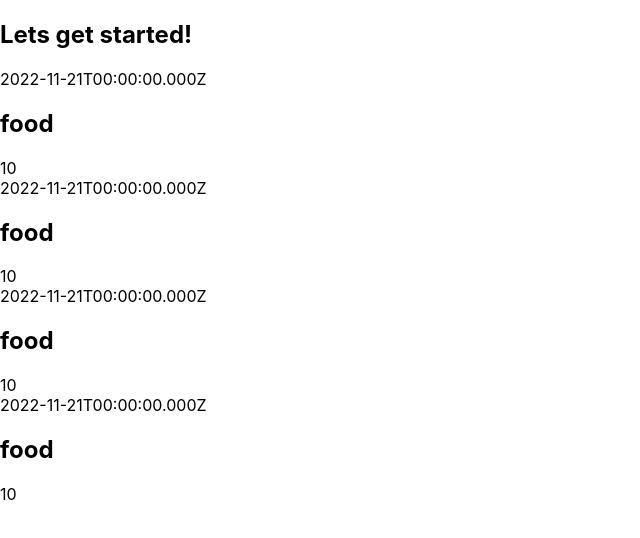
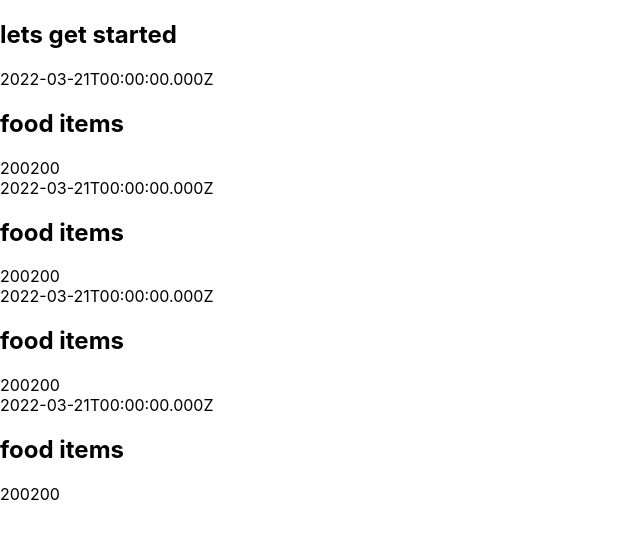
Before and after one commit to tanukeshari/tanukeshari-expenseitem, a React (Create React App) app: page / in a window 1280 px wide. Shown: the top 538 px of the page, without its empty margins (0-640 px from the left). Built offline with nearby package versions, Linux system fonts and the light colour scheme.

Commit message:
props.js

```diff
--- a/src/App.js
+++ b/src/App.js
@@ -24,65 +24,50 @@
 
 // export default App;
 
+
+
+
 import ExpenseItem from "./expenseitem";
 function App(){
 
-  const expenses=[
-    {
+  const expenses= [
+    { id: 'e1',
+    title:'food items',
+     amount: 100, Date:
+      new Date(2022, 2, 21)},
 
-
-      id:'e1',
-      title:'Brush',
-      amount:20,
-      Date:new Date(2021, 6,17),
-    },
       { id: 'e2',
-    title:' food ',
-    amount:10,
-     Date : new Date(2022,2,20)},
+      title:'food items',
+       amount: 100,
+        Date: new Date(2022, 2, 21)},
     { id: 'e3',
-    title:'petrol',
-    amount :100,
-     Date: new Date(2022, 3, 21) },
-
-    { id: 'e4',
-    title:'movies',
-    amount: 200,
-    Date: new Date (2022, 4, 22)},
-
+    title:'food items',
+     amount: 100,
+      Date: new Date(2022, 2, 21)},
+    { id:'e4',
+    title:'food items',
+    amount: 100,
+     Date: new Date(2022, 2, 21)},
   ];
-
-  return(
-    <div  >
-      <h2 >Lets get started!</h2>
-     <div >
-
+return (
+  <div>
+    <h2>lets get started</h2>
     <ExpenseItem title={expenses[0].title}
     amount={expenses[0].amount}
-      date={expenses[0].date}>
-      </ExpenseItem>
+    Date={expenses[0].Date}></ExpenseItem>
 
     <ExpenseItem title={expenses[1].title}
     amount={expenses[1].amount}
-      date={expenses[1].date}>
-      </ExpenseItem>
-
+    Date={expenses[1].Date}></ExpenseItem>
 
 <ExpenseItem title={expenses[2].title}
     amount={expenses[2].amount}
-      date={expenses[2].date}>
-      </ExpenseItem>
+    Date={expenses[2].Date}></ExpenseItem>
 
 <ExpenseItem title={expenses[3].title}
     amount={expenses[3].amount}
-      date={expenses[3].date}>
-      </ExpenseItem>
-
+    Date={expenses[3].Date}></ExpenseItem>
   </div>
-
-    </div>
-
-  );
-
+)
 }
 export default App;
--- a/src/ExpenseItem.js
+++ b/src/ExpenseItem.js
@@ -1,23 +1,15 @@
-import { render } from "@testing-library/react";
-
-function ExpenseItem(props) {
- const expenseDate= new Date (2022, 10, 21);
-const expenseTitle= 'food';
-  const expenseAmount= 10;
-
- render()
-return(
-<div className='expense-item'>
-    <div>{expenseDate.toISOString()}</div>
-    <div className='expense-item_description'>
-        <h2>{expenseTitle}</h2>
-        <div className='expense-item_price'>{expenseAmount}</div>
-
-    </div>
-</div>
-
-
+function expenseitem(props){
+    const expenseDate= new Date(2022, 2, 21);
+    const expenseTitle =('food items');
+    const expenseAmount= 200;
+    return (
+        <div className="expense-item">
+            <div>{ expenseDate.toISOString()}</div>
+            <div className="expense-item_disription">
+                <h2>{expenseTitle}</h2>
+                <div className="expense-item_price"> 200{expenseAmount}</div>
+            </div>
+        </div>
     );
-};
-
-export default ExpenseItem;
+}
+export default expenseitem;
```
Lines whose indentation alone changed are shown as unchanged.
